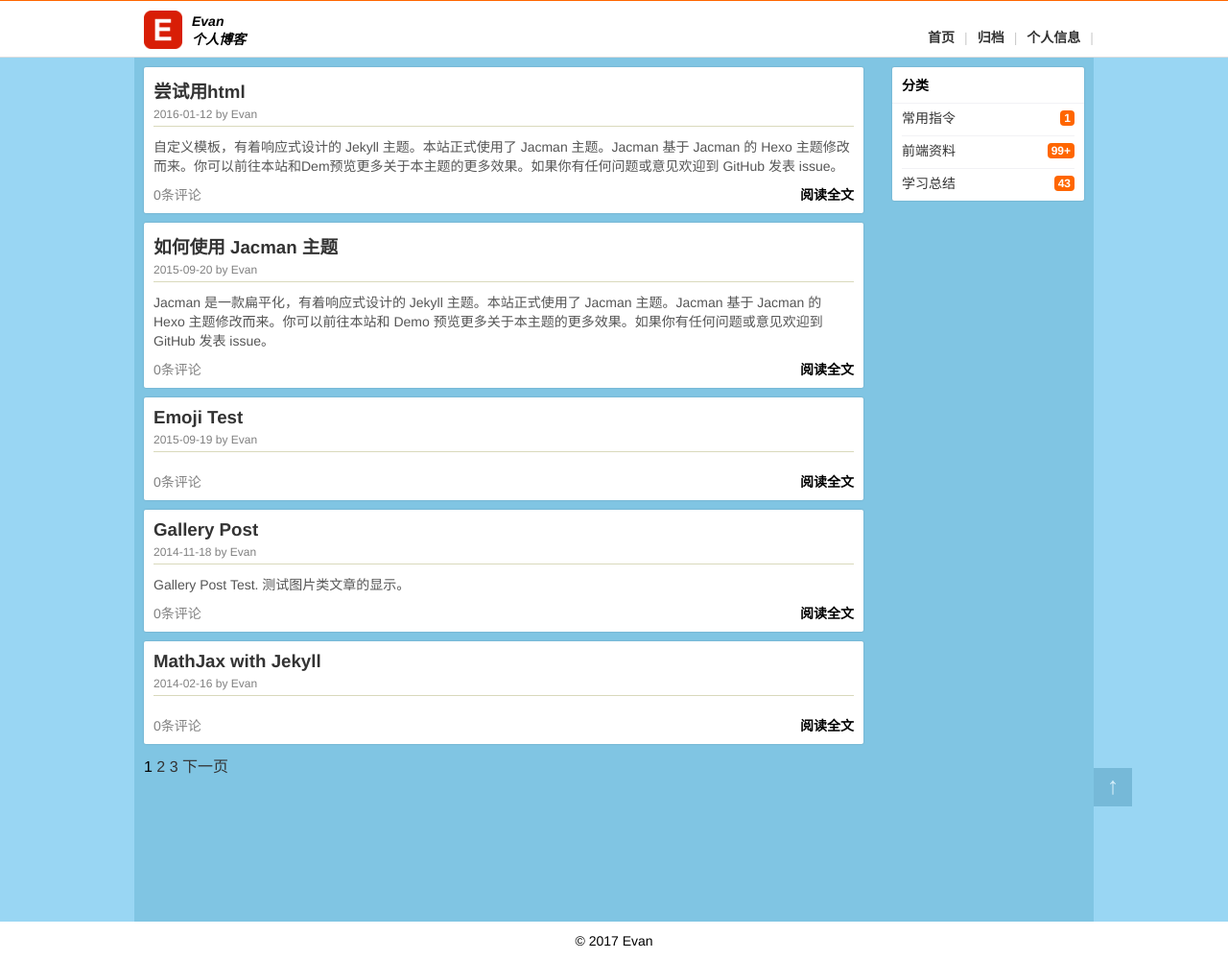
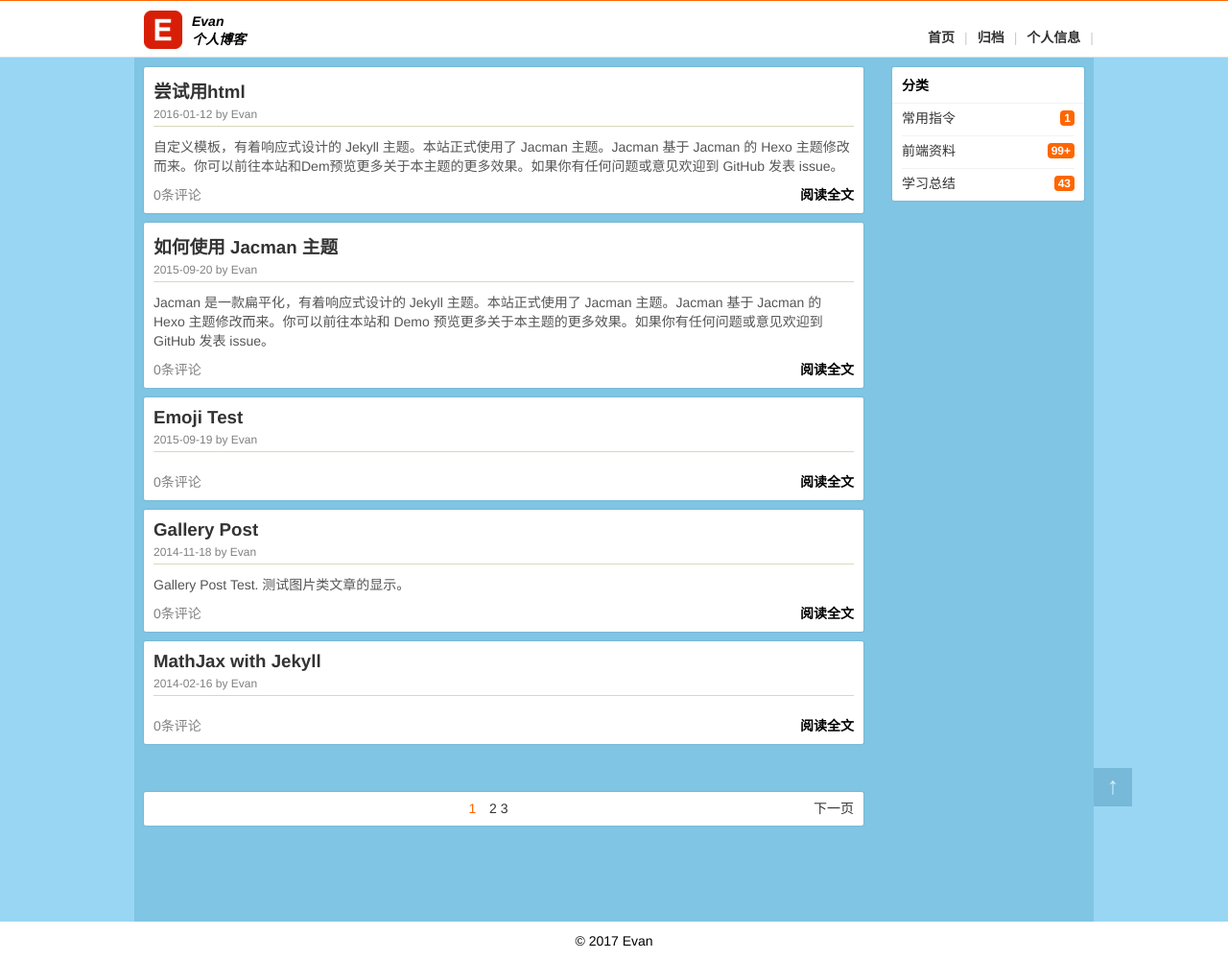
Before and after one commit to bnuephjx/bnuephjx.github.io, a Jekyll site: the page built from index.html, in a window 1280 px wide. Shown: the whole page at 96% size. Built offline with Jekyll 4.4.1, drawn with Linux system fonts in a browser that asks for light colours; the list of posts is cut into pages by our own code.

Commit message:
修复样式

```diff
--- a/_includes/_views/home.html
+++ b/_includes/_views/home.html
@@ -13,6 +13,7 @@
 
         <!-- 总页数大于1页的时候启动分页 -->
         {% if paginator.total_pages > 1 %}
+        <div class="pagenavi clearfix">
             <!-- 上一页 -->
             {% if paginator.previous_page %}
                 <a class="prev" href="{{ paginator.previous_page_path }}">上一页</a>
@@ -33,7 +34,7 @@
             {% if paginator.next_page %}
                 <a class="next" href="{{ paginator.next_page_path }}">下一页</a>
             {% endif %}
-
+        </div>
         {% endif %}
     </div>
     <div class="blogContentRight">
```
